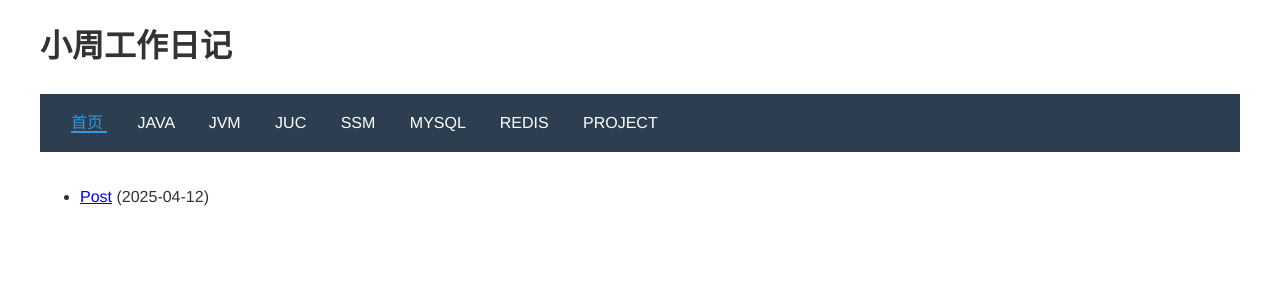
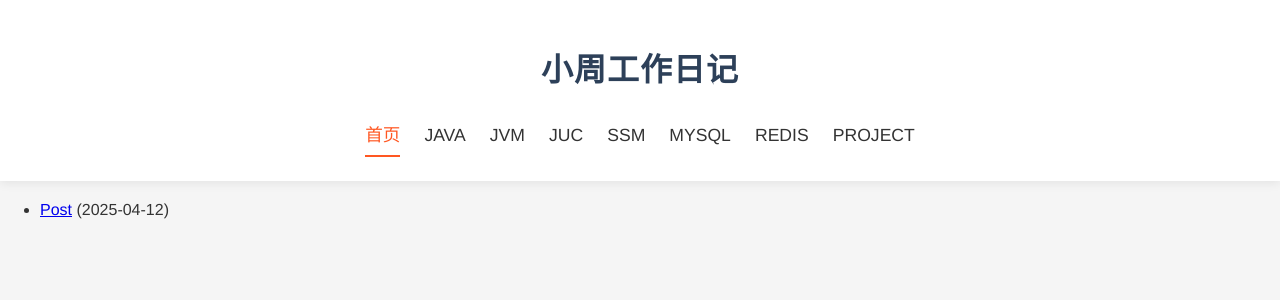
Before and after one commit to ZXiny1228/ZXiny1228, a Jekyll site: the page built from index.md, in a window 1280 px wide. Shown: the top 300 px of the page. Built offline with Jekyll 4.4.1, drawn with Linux system fonts in a browser that asks for light colours.

Commit message:
Update style.css

```diff
--- a/assets/css/style.css
+++ b/assets/css/style.css
@@ -1,62 +1,92 @@
-/* 基础样式 */
+/* 基础变量 */
 :root {
-  --primary: #2c3e50;
-  --secondary: #3498db;
-  --light-bg: #f8f9fa;
+  --primary: #2d4059;    /* 深蓝主色 */
+  --accent: #ff5722;     /* 橙色点缀 */
+  --text: #333;
+  --bg: #f5f5f5;
 }
 
+/* 全局样式 */
 body {
-  font-family: 'Helvetica Neue', Arial, sans-serif;
+  font-family: 'Helvetica Neue', 'PingFang SC', sans-serif;
+  background: var(--bg);
+  color: var(--text);
   line-height: 1.6;
-  color: #333;
+  margin: 0;
+  padding: 0;
+}
+
+/* 导航栏容器 */
+.site-header {
+  background: white;
+  box-shadow: 0 2px 10px rgba(0,0,0,0.08);
+  padding: 1.5rem 0;
+  position: sticky;
+  top: 0;
+  z-index: 100;
+}
+
+.header-container {
   max-width: 1200px;
   margin: 0 auto;
+  display: flex;
+  flex-direction: column;
+  align-items: center;
   padding: 0 20px;
 }
 
-/* 导航栏 */
-nav {
-  background: var(--primary);
-  padding: 1rem;
-  margin-bottom: 2rem;
+/* 博客标题 */
+.site-title {
+  color: var(--primary);
+  font-size: 2rem;
+  font-weight: 700;
+  margin-bottom: 1rem;
+  letter-spacing: 1px;
 }
 
-nav a {
-  color: white;
-  margin: 0 15px;
-  text-decoration: none;
-  font-weight: 500;
+/* 导航菜单 */
+.main-nav {
+  display: flex;
+  gap: 1.5rem;
 }
 
-nav a.active {
-  color: var(--secondary);
-  border-bottom: 2px solid var(--secondary);
+.main-nav a {
+  color: var(--text);
+  text-decoration: none;
+  font-size: 1.1rem;
+  font-weight: 500;
+  padding: 0.5rem 0;
+  position: relative;
+  transition: all 0.3s ease;
 }
 
-/* 文章卡片 */
-.post-card {
-  background: white;
-  border-radius: 8px;
-  padding: 1.5rem;
-  margin-bottom: 1.5rem;
-  box-shadow: 0 2px 5px rgba(0,0,0,0.1);
-  transition: transform 0.3s;
+.main-nav a:hover {
+  color: var(--accent);
 }
 
-.post-card:hover {
-  transform: translateY(-3px);
+.main-nav a.active {
+  color: var(--accent);
 }
 
-/* 目录样式 */
-.toc-wrapper {
-  float: left;
-  width: 250px;
-  padding: 1rem;
-  position: sticky;
-  top: 20px;
+.main-nav a::after {
+  content: '';
+  position: absolute;
+  bottom: 0;
+  left: 0;
+  width: 0;
+  height: 2px;
+  background: var(--accent);
+  transition: width 0.3s;
 }
 
-.post-content {
-  margin-left: 280px;
-  padding: 1rem;
+.main-nav a:hover::after,
+.main-nav a.active::after {
+  width: 100%;
 }
+
+/* 内容区域 */
+.container {
+  max-width: 1000px;
+  margin: 2rem auto;
+  padding: 0 20px;
+}
```
